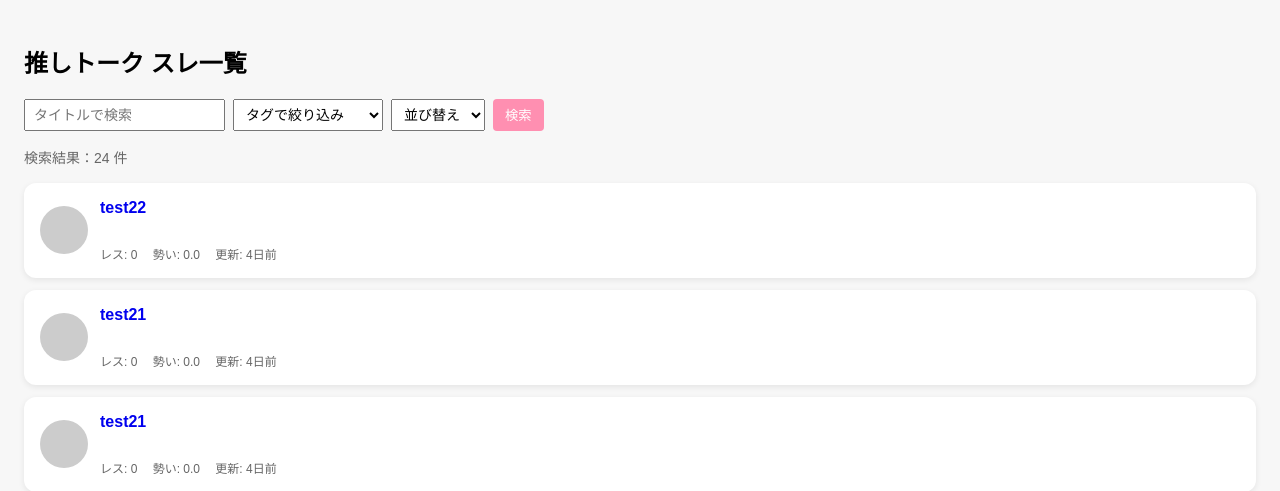
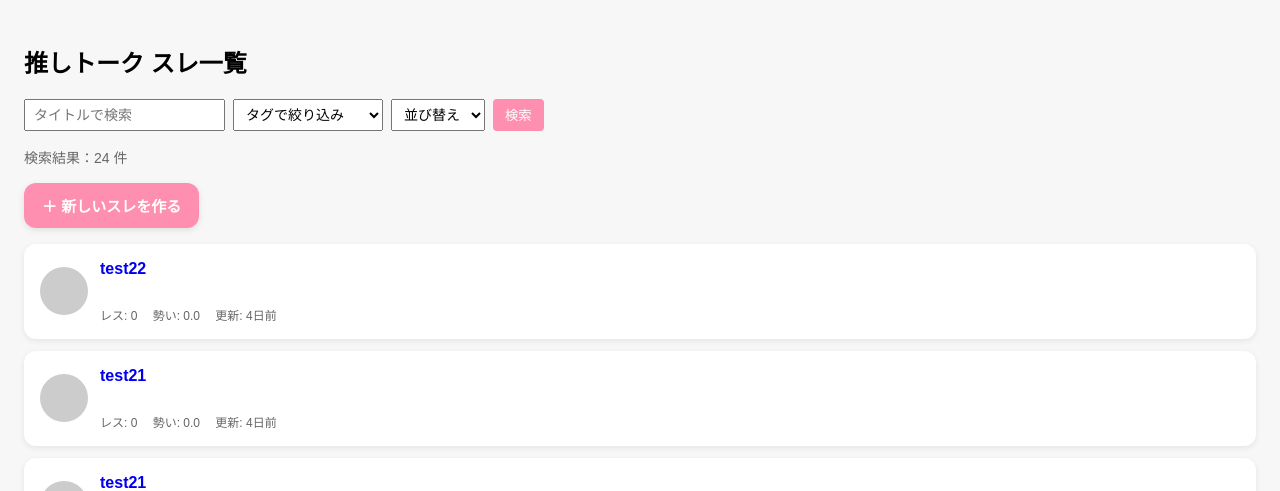
Before and after one commit to dai0105/board, a Django app: page / in a window 1280 px wide. Shown: the top 491 px of the page. Run offline with Django 5.2, Linux system fonts and the light colour scheme; data comes from the database, SQL or seed files in the repository.

Commit message:
Fix: スレ作成ボタンの HTML 復元と UI 修正

```diff
--- a/board/templates/board/thread_list.html
+++ b/board/templates/board/thread_list.html
@@ -51,6 +51,8 @@
     <div class="ad-area">
         {{ zucks_ad|safe }}
     </div>
+
+    <a href="/threads/create/" class="create-thread-btn">＋ 新しいスレを作る</a>
 
     <!-- ▼ スレ一覧 -->
     <div id="thread-list">
```
